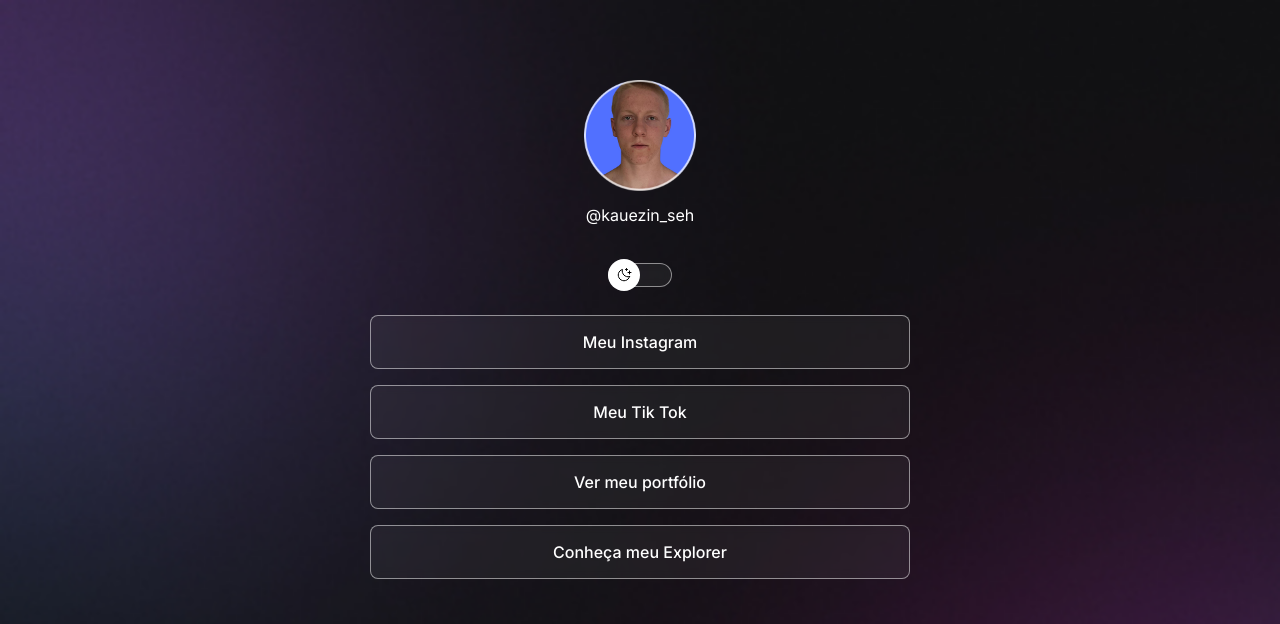
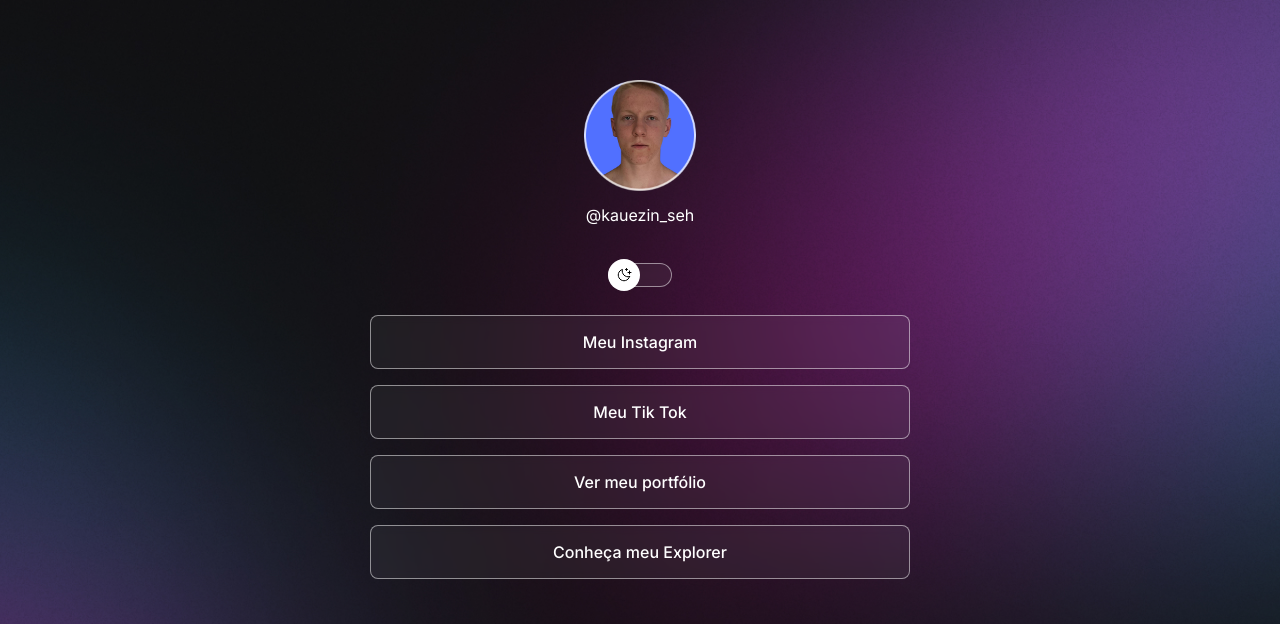
Before and after one commit to kaauesehnem/Projeto, a plain HTML site: page index.html in a window 1280 px wide. Shown: the top 624 px of the page. Drawn offline with nearby package versions, Linux system fonts and the light colour scheme.

Commit message:
change background based on media quieres

```diff
--- a/style.css
+++ b/style.css
@@ -168,3 +168,15 @@
   text-align: center;
   padding: 14px;
 }
+
+/*media query*/
+@media (min-width: 700px) {
+  :root {
+    --bg-url: url(./assets/bg-desktop.jpg);
+  }
+
+  .light {
+    --bg-url: url(./assets/bg-desktop-light.jpg);
+  }
+
+}
```
